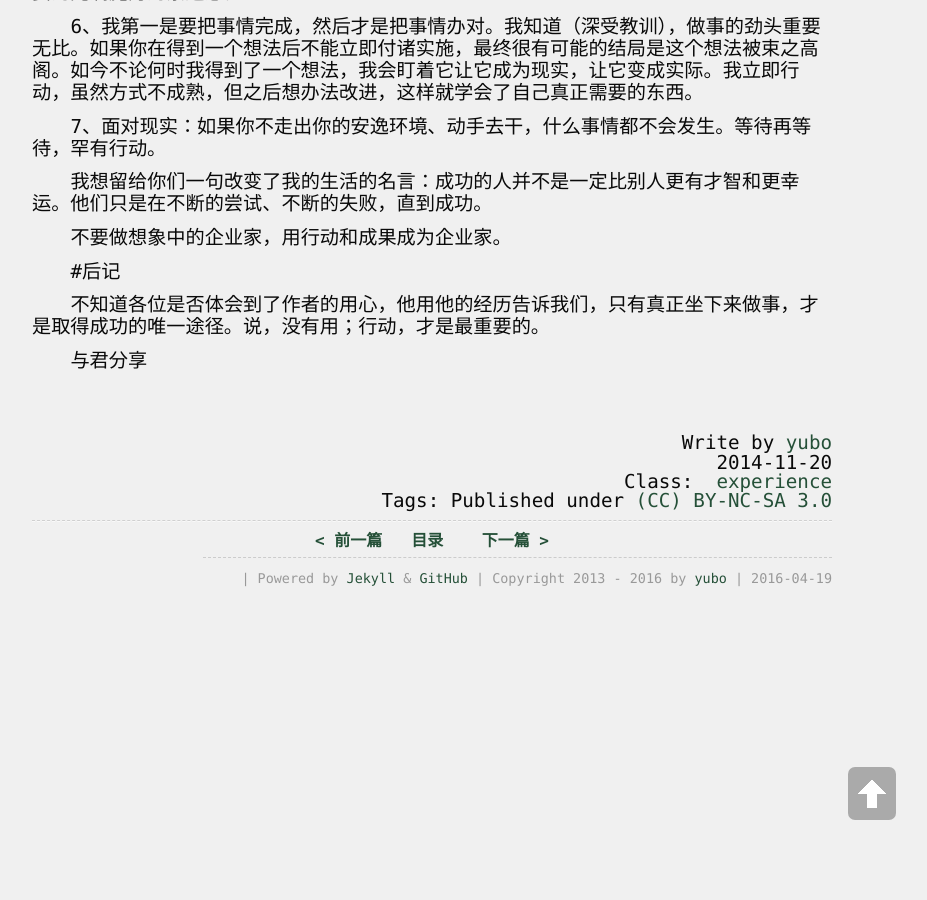
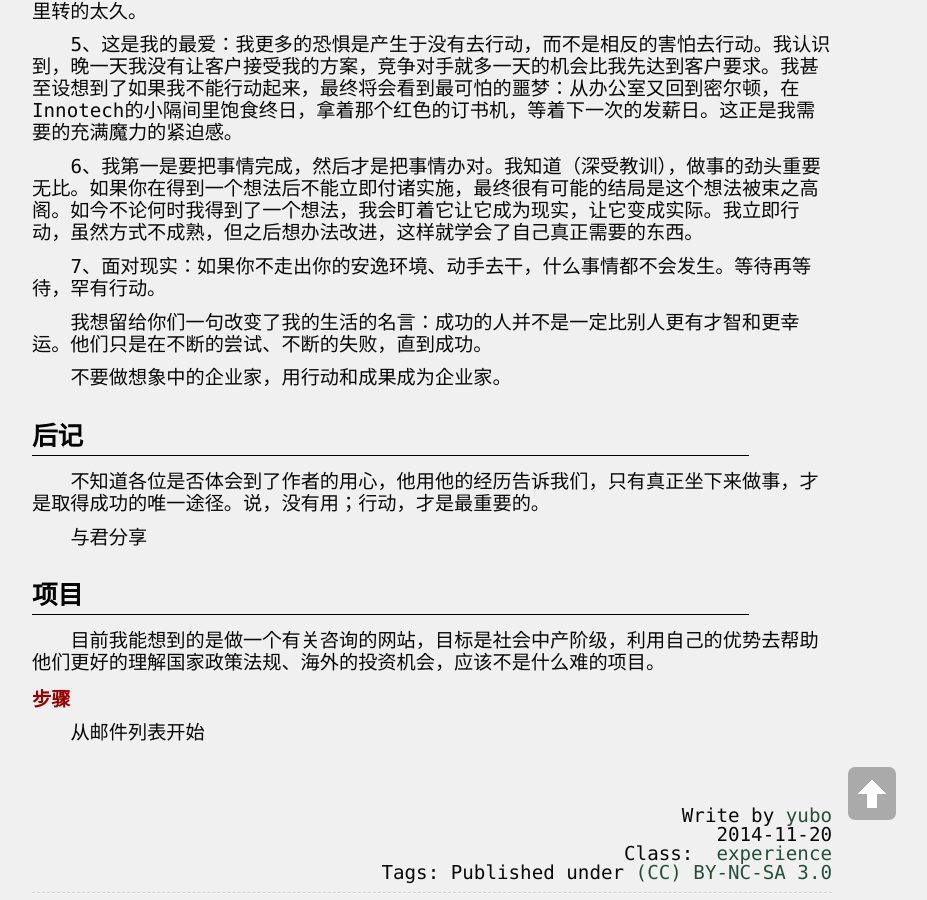
Before and after one commit to yuzibo/yuzibo.github.io, a Jekyll site: the page built from _posts/2014-11-20-StartBusiness.md, in a window 1280 px wide and 900 px high, scrolled down 1734 px. Shown: the whole window, without its empty margins (208-1135 px from the left). Built offline with Jekyll 4.4.1, drawn with Linux system fonts in a browser that asks for light colours; comment, search, counter and statistics services are not loaded; some of the changed text lies outside the part shown.

Commit message:
add startbusiness

```diff
--- a/_posts/2014-11-20-StartBusiness.md
+++ b/_posts/2014-11-20-StartBusiness.md
@@ -4,14 +4,15 @@ title: "创业"
 category: experience
 ---
 看到一篇好的[!文章](http://www.cnblogs.com/youxin/archive/2011/11/06/2238535.html)，转过来。
-#导读
+# 导读
 
 如果你认为自己是互联网中的一员（业内人士或普通用户），想想自己是不是每天都徘沉溺于各种社区和同行、朋友、同学互动？是不是时时不忘阅读各种新鲜、热辣、搞笑的文章？是不是频繁参加业内各种各样的研讨会、聚会活动，有时候还会为没赶上而懊恼？真的需要这些吗？自己从这里面真正得到收获了吗？
 
 本文是从 What I Wish Someone Had Told Me 4 Years Ago 翻译而来，作者是一个创业者，之前在微软工作。文章主要讲述了作者对创业、做事、时间管理、面对失败的感悟，以及一些优秀的建议。读罢此文，我觉得有必要和大家一起分享作者的这些经验。文章提到的这些，至少我是比较认同的。当你开始思考这些时，你会发现，原来自己一直都陷入了一个误区——看别人表演。
 
 嗯，是时候开始行动了！
-#正文
+
+# 正文
 
 就在2007年，我毅然离开了微软，加入了创业者的队伍。像很多第一次创业的人一样，我对这种冒险非常的兴奋。同样也跟很多第一次创业的人一样，我茫然没有头绪。
 
@@ -55,8 +56,16 @@ category: experience
 
 不要做想象中的企业家，用行动和成果成为企业家。
 
-#后记
+# 后记
 
 不知道各位是否体会到了作者的用心，他用他的经历告诉我们，只有真正坐下来做事，才是取得成功的唯一途径。说，没有用；行动，才是最重要的。
 
 与君分享
+
+# 项目
+
+目前我能想到的是做一个有关咨询的网站，目标是社会中产阶级，利用自己的优势去帮助
+他们更好的理解国家政策法规、海外的投资机会，应该不是什么难的项目。
+
+### 步骤
+从邮件列表开始
```
